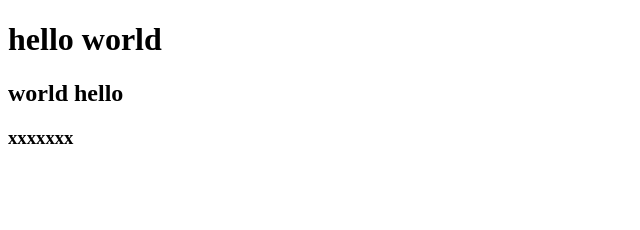
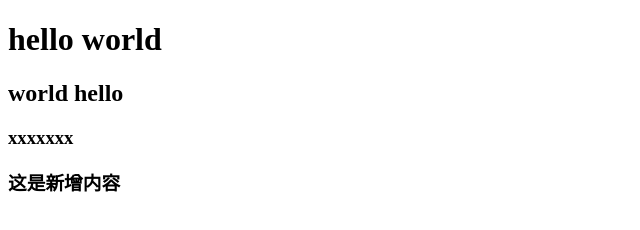
Before and after one commit to 15700676657/githubtest, a plain HTML site: page index.html in a window 1280 px wide. Shown: the whole page, without its empty margins (0-640 px from the left). Drawn offline with Linux system fonts and the light colour scheme.

Commit message:
这是第五次提交，新增md说明和index.html新增内容

```diff
--- a/index.html
+++ b/index.html
@@ -9,5 +9,6 @@
         <h1>hello world</h1>
         <h2>world hello</h2>
         <h3>xxxxxxx</h3>
+        <h3>这是新增内容</h3>
     </body>
 </html>
```
Also changed, not shown: 1 other file.
